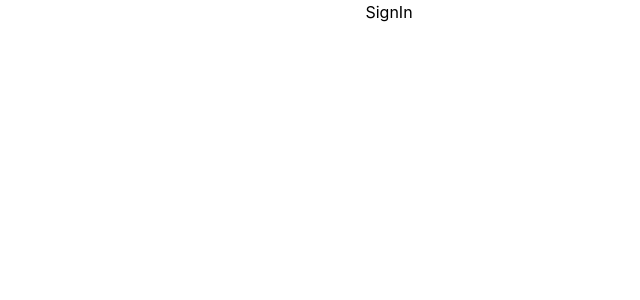
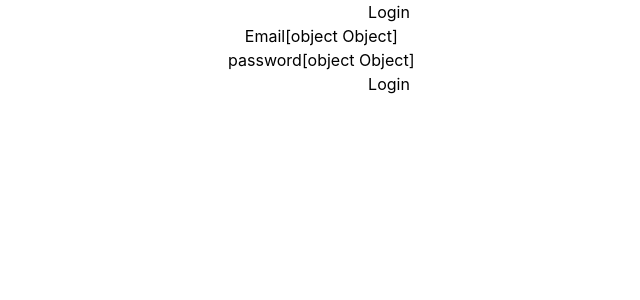
Before and after one commit to jubairskv/signup, a React (Create React App) app: page / in a window 1280 px wide. Shown: the top 300 px of the page, without its empty margins (251-891 px from the left). Built offline with nearby package versions, Linux system fonts and the light colour scheme.

Commit message:
Signup page using localstorage and create browser router

```diff
--- a/src/Components/SignIn.js
+++ b/src/Components/SignIn.js
@@ -1,9 +1,46 @@
-import React from 'react'
+import React, { useState } from "react";
 
 const SignIn = () => {
+  const [input, setInput] = useState({
+    email: "",
+    password: "",
+  });
+
+  const handleSubmit = (e) => {
+    e.preventDefault();
+  };
   return (
-    <div>SignIn</div>
-  )
-}
+    <div>
+      <h1>Login</h1>
+      <form onSubmit={handleSubmit}>
+        <div>
+          <label>Email</label>
+          <input
+            type="text"
+            value={input}
+            placeholder="Enter the email"
+            onChange={(e) =>
+              setInput({ ...input, [e.target.email]: e.target.value })
+            }
+          />
+        </div>
+        <div>
+          <label>password</label>
+          <input
+            type="text"
+            value={input}
+            placeholder="Enter the password"
+            onChange={(e) =>
+              setInput({ ...input, [e.target.password]: e.target.value })
+            }
+          />
+        </div>
+        <div>
+          <button>Login</button>
+        </div>
+      </form>
+    </div>
+  );
+};
 
-export default SignIn
+export default SignIn;
```
